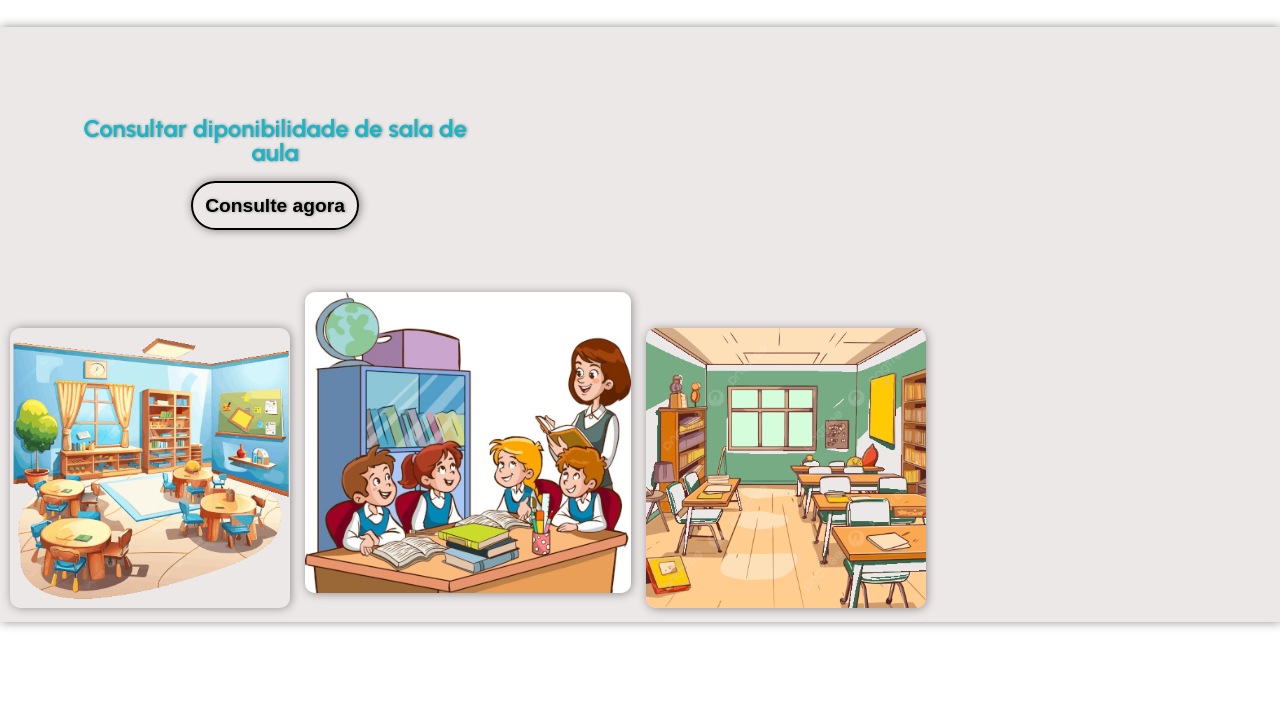
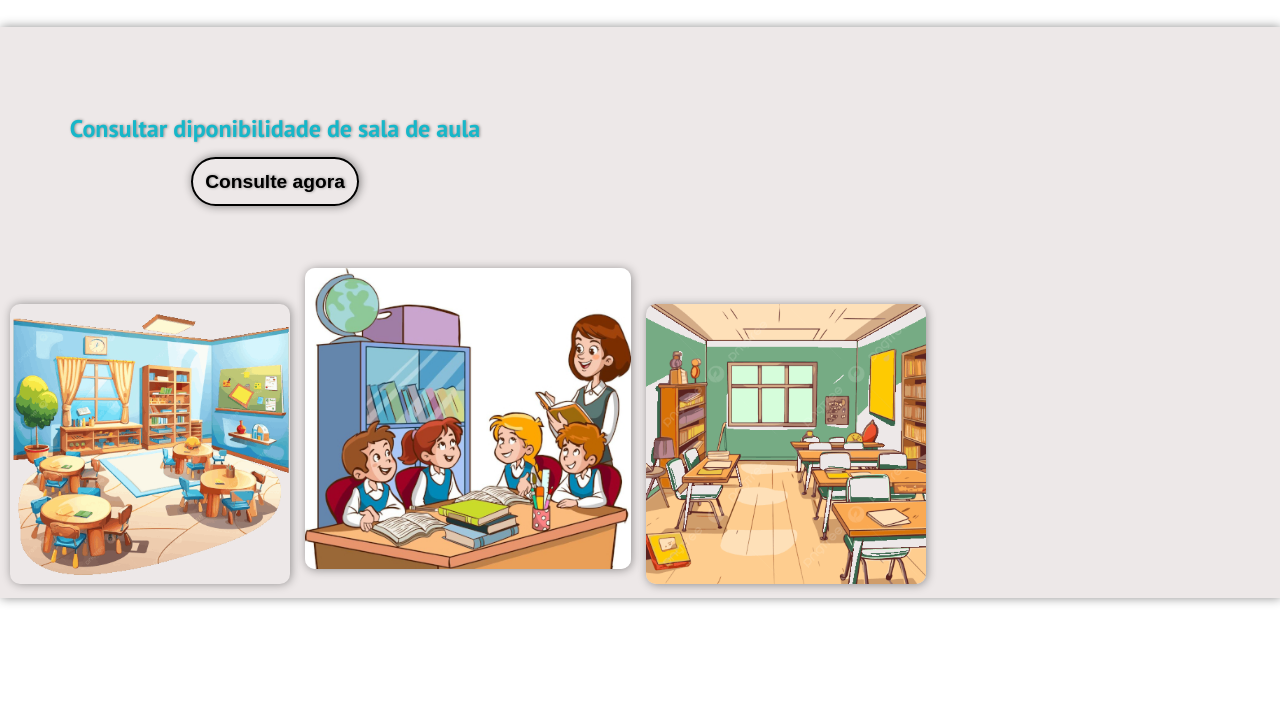
Before and after one commit to josealberto-coder/Faculdade, a plain HTML site: page Engenharia de software/prototipo_consultar_sala/index.html in a window 1280 px wide. Shown: the part 83-800 px from the top of the page. Drawn offline with Linux system fonts and the light colour scheme; a web font is replaced by a local one.

Commit message:
criação de página02

```diff
--- a/Engenharia de software/prototipo_consultar_sala/index.html
+++ b/Engenharia de software/prototipo_consultar_sala/index.html
@@ -25,7 +25,7 @@
     <main>
         <article>
             <h1>Consultar diponibilidade de sala de aula</h1>
-            <a href="#" class="botao_consultar">Consulte agora</a>
+            <a href="page_2.html" target="_self" rel ="next" class="botao_consultar">Consulte agora</a>
         </article>
 
         <div class="imagens_sala"><img src="image/sala de estudos-1.png" alt="fotosala" class="foto_sala1"><img src="image/sala de estudos-2.jpg" alt="sala2" class="sala2"><img src="image/sala de estudos-3.png" alt="sala3" class="sala3"></div>
--- a/Engenharia de software/prototipo_consultar_sala/style/style.css
+++ b/Engenharia de software/prototipo_consultar_sala/style/style.css
@@ -1,16 +1,13 @@
 @charset "UFT-8";
 
-@import url('https://fonts.googleapis.com/css2?family=Urbanist:ital,wght@0,100..900;1,100..900&display=swap');
-
-@import url('https://fonts.googleapis.com/css2?family=Sofia+Sans+Extra+Condensed:ital,wght@0,1..1000;1,1..1000&display=swap');
+@import url('https://fonts.googleapis.com/css2?family=PT+Sans:ital,wght@0,400;0,700;1,400;1,700&display=swap');
 
 :root{
-    --fontePadrao: arial, sans-serif;
-    --fontedestaque: "urbanist", sans-serif;
+    --fontePadrao: arial, helvetica, verdana, sans-serif;
+    --fontedestaque: "pt sans", sans-serif;
     --cor1: #16b7c9;
     --cor2:#000000;
 
-    --cor-amarelo: #FFD900;
 }
 
 *{
@@ -131,7 +128,6 @@ img.sala3{
 footer{
     background-color: var(--cor2);
     margin-top: 312px;
-    font-family: "sofia sans extra condensed", sans-serif;
     color: white;
     font-size: 1.3em;
     text-align: center;
--- /dev/null
+++ b/Engenharia de software/prototipo_consultar_sala/style/style2.css
@@ -0,0 +1,68 @@
+@charset "UTF-8";
+@import url('https://fonts.googleapis.com/css2?family=PT+Sans:ital,wght@0,400;0,700;1,400;1,700&display=swap');
+:root{
+    --font_padrao: arial, helvetica, verdana, sans-serif;
+    --fonte_destaque: "pt sans", sans-serif;
+    --cor1: #16b7c9;
+    --cor2: #080D35;
+    --cor3: #000000;
+}
+
+
+*{
+    margin: 0px;
+    padding: 0px;
+    font-family: var(--font_padrao);
+}
+
+body{
+    font-family: var(--fonte_destaque);
+    background: var(--cor3);
+    display: flex;
+    height: 100vh;
+}
+
+main{
+    background-color: white;
+    min-width: 500px;
+    min-height: 500px;
+    align-self: center;
+    margin: auto;
+    padding: 20px;
+    border-radius: 10px;
+}
+main> article> h1{
+    color: var(--cor1);
+    text-shadow: 1px 0px 5px rgba(0, 0, 0, 0.388);
+    text-align: center;
+
+}
+main> article> h2{
+    margin-bottom: 10px;
+}
+
+.horarios{
+    display: none;
+    border: 1px solid black;
+    max-width: 100px;
+    margin-top: 5px;
+    padding: 3px;
+    border-radius: 10px;
+    text-align: left;
+}
+.horarios li{
+    margin-top: 10px;
+}
+
+.sala1> a{
+    text-decoration: none;
+    color: black;
+    font-size: 1.2em;
+    border: 1px solid black;
+    padding: 5px;
+    border-radius: 5px;
+}
+
+.sala1:hover .horarios{
+    display: block;
+}
```
Also changed, not shown: Engenharia de software/prototipo_consultar_sala/page_2.html (added, +39 -0 lines), Engenharia de software/prototipo_consultar_sala/inspiração/Captura de tela 2026-11-08 202340.png (added).
